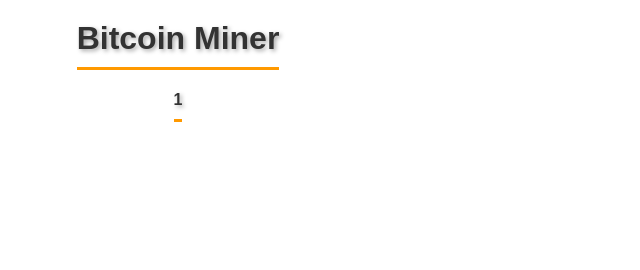
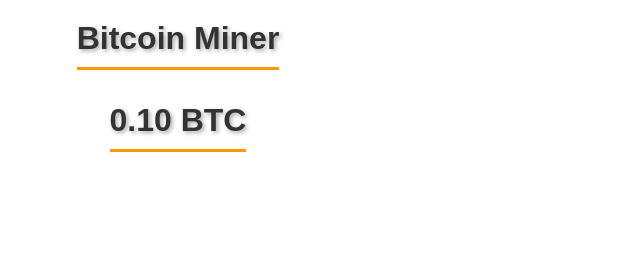
Before and after one commit to MAGS-GHC/clicker-spil-Struneberg, a plain HTML site: page index.html in a window 1280 px wide. Both pictures are taken after a click on the picture 133 px from the left and 216 px from the top of the page. Shown: the top 270 px of the page, without its empty margins (462-1102 px from the left). Drawn offline with Linux system fonts and the light colour scheme.

Commit message:
1.4 Tilføjet et booster element
Gjort den lidt mere BTC agtigt. Sørget for at billedet ikke hopper ind over teksten osv.

```diff
--- a/index.html
+++ b/index.html
@@ -36,6 +36,9 @@
         }
         /* Mere information om CSS Selectors: https://www.w3schools.com/css/css_selectors.asp */
 
+        #counter {
+        font-size: 32px;  /* Skrift størrelse for tælleren */
+    }
         h1 {
     margin-top: 20px;   /* Lidt afstand fra toppen */
     text-align: center; /* Centrerer teksten */
@@ -75,27 +78,65 @@
     <p id="counter" class="stylish-text">0</p> <!-- Tekstafsnit med id 'counter' -->
     <!-- Mere information: https://www.w3schools.com/html/html_paragraphs.asp -->
 
-    <script> <!-- Indlejret JavaScript-kode -->
-        <!-- Mere information: https://www.w3schools.com/js/js_intro.asp -->
-        let count = 0;
+    <script>
+        // Initialisering af variable
+        let count = 0.00;
+        let clickValue = 0.10;
+        const boostDuration = 5000; // 5 sekunder
+        const boostMultiplier = 2;
+        const clickThreshold = 10;
+        let recentClicks = [];
+        let isBoosted = false; // Tilføjet en ny variabel for at holde styr på, om multiplikatoren er aktiveret
+
         const clicker = document.getElementById('clicker');
+        const counter = document.getElementById('counter');
+        const offset = 100;
 
         clicker.addEventListener('click', function() {
-            count++; // Øger tælleren ved hvert klik
-            document.getElementById('counter').innerHTML = count; // Opdaterer tællervisningen på websiden
+            const now = Date.now();
 
-            // Får billedet til at hoppe til en ny position
-            const maxX = window.innerWidth - 250; // 250 er billedets bredde
-            const maxY = window.innerHeight - 250; // 250 er billedets højde
+            recentClicks.push(now);
+            while (recentClicks[0] < now - 10000) {
+                recentClicks.shift();
+            }
 
-            const randomX = Math.random() * maxX;
-            const randomY = Math.random() * maxY;
+            if (!isBoosted && recentClicks.length >= clickThreshold) { // Tjekker, om multiplikatoren ikke allerede er aktiveret
+                activateMultiplier();
+            }
 
-            clicker.style.left = randomX + 'px'; // Sætter den tilfældige 'left' position
-            clicker.style.top = randomY + 'px';  // Sætter den tilfældige 'top' position
+            count += clickValue;
+            counter.innerHTML = count.toFixed(2) + " BTC";
+
+            const titleRect = document.querySelector('h1.stylish-text').getBoundingClientRect();
+            const counterRect = counter.getBoundingClientRect();
+
+            let randomX, randomY;
+
+            do {
+                randomX = Math.random() * (window.innerWidth - 250);
+                randomY = Math.random() * (window.innerHeight - 250);
+            } while (isOverlapping(randomX, randomY, titleRect) || isOverlapping(randomX, randomY, counterRect));
+
+            clicker.style.left = randomX + 'px';
+            clicker.style.top = randomY + 'px';
         });
-        /* Mere information om DOM Events: https://www.w3schools.com/js/js_htmldom_events.asp */
+
+        function activateMultiplier() {
+            clickValue *= boostMultiplier;
+            isBoosted = true; // Markerer, at multiplikatoren er aktiveret
+
+            // Efter en given periode (boostDuration) nulstilles multiplikatoreffekten
+            setTimeout(() => {
+                clickValue /= boostMultiplier;
+                isBoosted = false; // Markerer, at multiplikatoren ikke længere er aktiveret
+            }, boostDuration);
+        }
+
+        function isOverlapping(x, y, rect) {
+            return !(x > rect.right || x + 250 < rect.left || y > rect.bottom || y + 250 < rect.top);
+        }
     </script>
+
 </body>
 
 </html>
```
